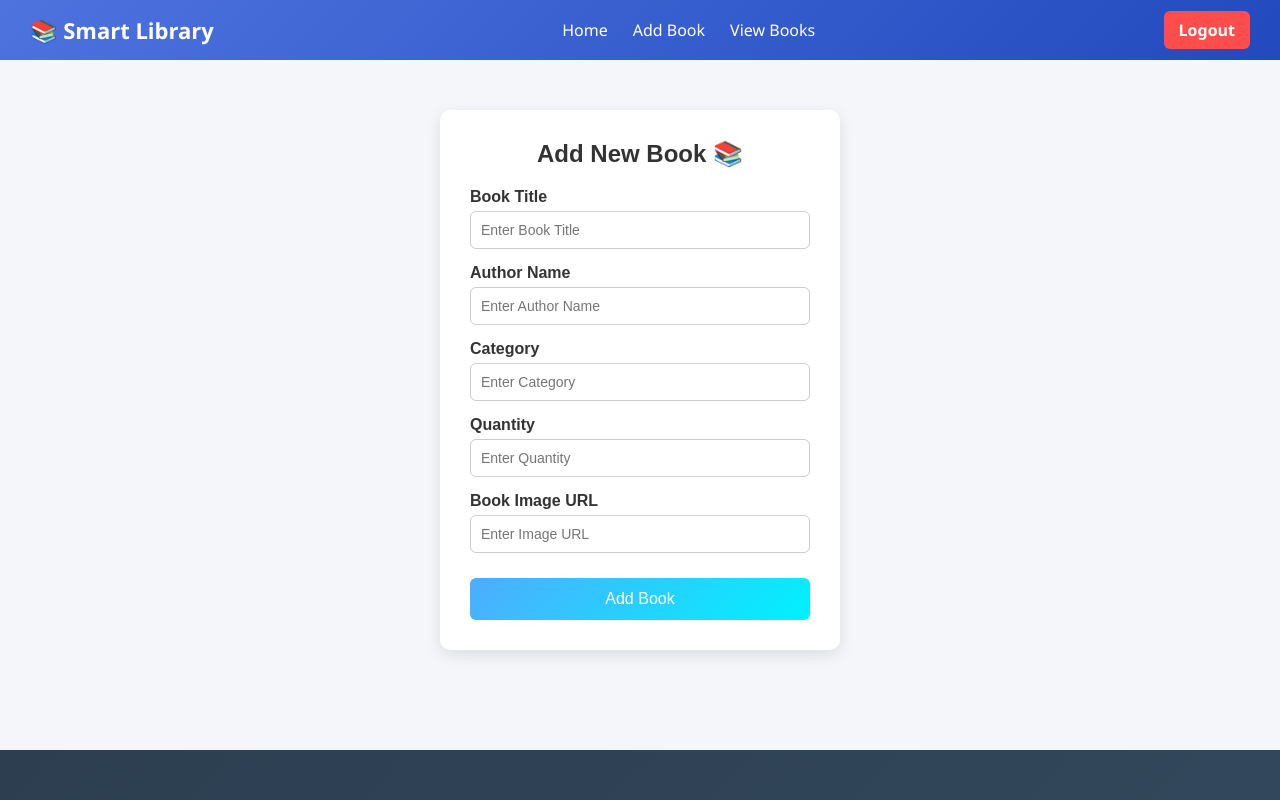
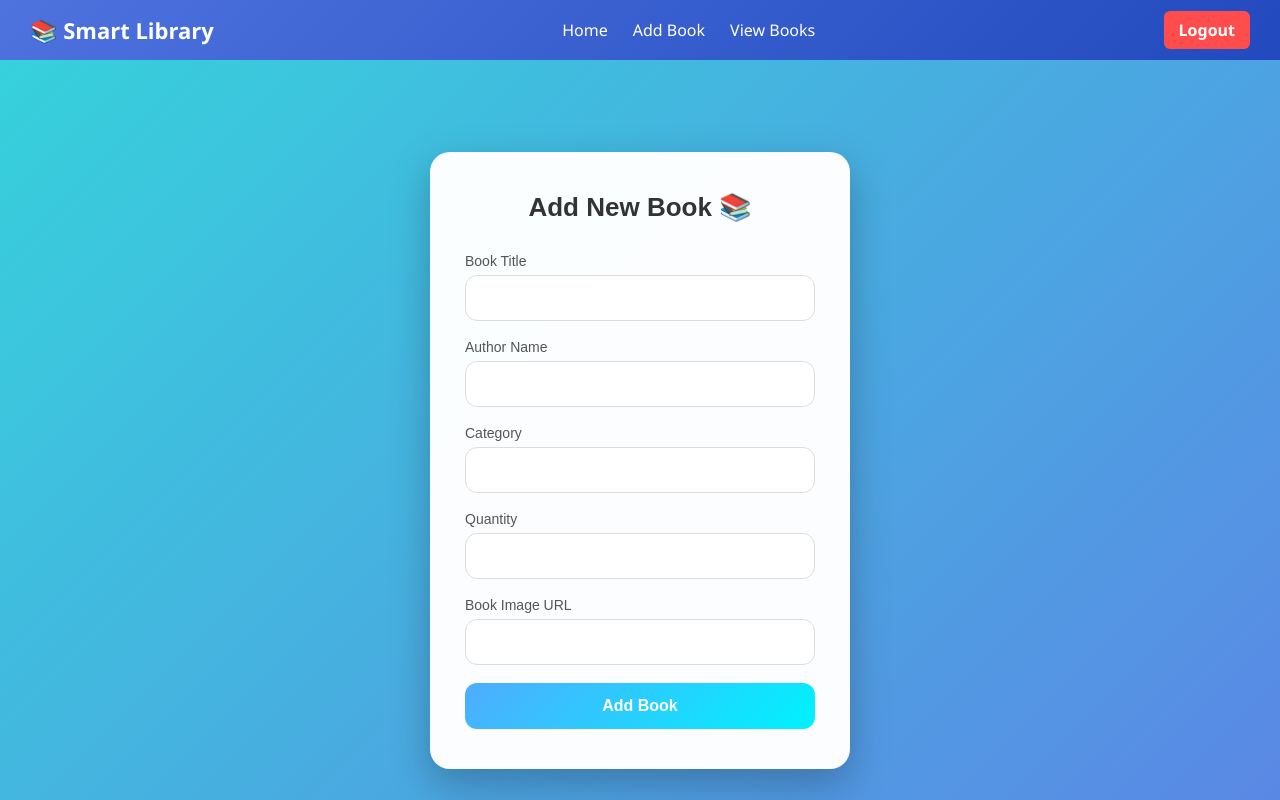
Before and after one commit to impranavshukla/libraray_managemant_system, an Angular app: page /admin/books in a window 1280 px wide. Shown: the top 800 px of the page. Built offline with nearby package versions, Linux system fonts and the light colour scheme.

Commit message:
api working done for get ,post,delete

```diff
--- a/src/app/admin/admin-add-book/admin-add-book.css
+++ b/src/app/admin/admin-add-book/admin-add-book.css
@@ -1,76 +1,88 @@
+/* Full page container */
 .add-book-container {
   display: flex;
   justify-content: center;
   align-items: center;
-  padding: 40px;
-  background-color: #f4f6f9;
-  min-height: 80vh;
-  font-family: Arial, sans-serif;
+  min-height: 100vh;
+  background: linear-gradient(135deg, #36d1dc, #5b86e5);
+  font-family: 'Poppins', sans-serif;
 }
 
-/* Form Box */
+/* Form card */
+.form-box {
+  background-color: rgba(255, 255, 255, 0.98);
+  padding: 40px 35px;
+  border-radius: 20px;
+  box-shadow: 0 15px 40px rgba(0, 0, 0, 0.25);
+  width: 420px;
+  transition: all 0.4s ease;
+}
 
-.form-box {
-  background: white;
-  padding: 30px;
-  width: 400px;
-  border-radius: 10px;
-  box-shadow: 0px 5px 15px rgba(0,0,0,0.1);
+.form-box:hover {
+  transform: translateY(-5px);
+  box-shadow: 0 20px 50px rgba(0, 0, 0, 0.3);
 }
 
 /* Heading */
-
 .form-box h2 {
   text-align: center;
-  margin-bottom: 20px;
+  font-size: 26px;
   color: #333;
+  margin-bottom: 30px;
+  font-weight: 700;
 }
 
-/* Input Groups */
-
+/* Input groups */
 .input-group {
-  margin-bottom: 15px;
+  display: flex;
+  flex-direction: column;
+  margin-bottom: 18px;
+  position: relative;
 }
 
 .input-group label {
-  display: block;
-  margin-bottom: 5px;
-  font-weight: bold;
+  margin-bottom: 6px;
+  font-weight: 500;
+  color: #555;
+  font-size: 14px;
 }
 
 /* Inputs */
-
 .input-group input {
-  width: 100%;
-  padding: 10px;
-  border-radius: 6px;
-  border: 1px solid #ccc;
+  padding: 14px 16px;
+  border-radius: 12px;
+  border: 1.5px solid #ddd;
   font-size: 14px;
+  transition: 0.3s;
+  outline: none;
 }
 
-/* Focus Effect */
-
 .input-group input:focus {
-  outline: none;
-  border-color: #3498db;
+  border-color: #4facfe;
+  box-shadow: 0 4px 12px rgba(79, 172, 254, 0.4);
 }
 
-/* Button */
-
-button {
+/* Submit button */
+button[type="submit"] {
   width: 100%;
-  padding: 12px;
+  padding: 14px 0;
+  border-radius: 12px;
+  border: none;
+  font-size: 16px;
+  font-weight: 600;
+  color: #fff;
   background: linear-gradient(135deg, #4facfe, #00f2fe);
-  border: none;
-  color: white;
-  font-size: 16px;
-  border-radius: 6px;
   cursor: pointer;
-  margin-top: 10px;
+  transition: all 0.3s ease;
 }
 
-/* Hover */
+button[type="submit"]:hover {
+  background: linear-gradient(135deg, #00f2fe, #4facfe);
+  transform: translateY(-3px);
+  box-shadow: 0 8px 20px rgba(0, 0, 0, 0.25);
+}
 
-button:hover {
-  opacity: 0.9;
+/* Smooth input focus animation */
+.input-group input:focus::placeholder {
+  color: transparent;
 }
--- a/src/app/admin/admin-add-book/admin-add-book.html
+++ b/src/app/admin/admin-add-book/admin-add-book.html
@@ -1,35 +1,34 @@
-
 <div class="add-book-container">
 
   <div class="form-box">
 
     <h2>Add New Book 📚</h2>
 
-    <form>
+    <form [formGroup]="bookForm" (ngSubmit)="addBook()">
 
       <div class="input-group">
         <label>Book Title</label>
-        <input type="text" placeholder="Enter Book Title">
+        <input type="text" formControlName="title">
       </div>
 
       <div class="input-group">
         <label>Author Name</label>
-        <input type="text" placeholder="Enter Author Name">
+        <input type="text" formControlName="author">
       </div>
 
       <div class="input-group">
         <label>Category</label>
-        <input type="text" placeholder="Enter Category">
+        <input type="text" formControlName="category">
       </div>
 
       <div class="input-group">
         <label>Quantity</label>
-        <input type="number" placeholder="Enter Quantity">
+        <input type="number" formControlName="quantity">
       </div>
 
       <div class="input-group">
         <label>Book Image URL</label>
-        <input type="text" placeholder="Enter Image URL">
+        <input type="text" formControlName="image">
       </div>
 
       <button type="submit">Add Book</button>
--- a/src/app/admin/admin-add-book/admin-add-book.ts
+++ b/src/app/admin/admin-add-book/admin-add-book.ts
@@ -1,11 +1,45 @@
 import { Component } from '@angular/core';
+import { Router } from '@angular/router';
+import { ReactiveFormsModule, FormGroup, FormControl } from '@angular/forms';
+import { CommonModule } from '@angular/common';
+import { AdminService } from '../../services/admin-service';
 
 @Component({
-  selector: 'app-admin-add-book',
-  imports: [],
+  selector: 'app-add-book',
+  standalone: true,
+  imports: [ReactiveFormsModule, CommonModule],
   templateUrl: './admin-add-book.html',
-  styleUrl: './admin-add-book.css',
+styleUrl: './admin-add-book.css'
 })
 export class AdminAddBook {
 
+  constructor(
+    private bookService: AdminService,
+    private router: Router
+  ) {}
+
+
+  bookForm = new FormGroup({
+
+    title: new FormControl(''),
+    author: new FormControl(''),
+    category: new FormControl(''),
+    quantity: new FormControl(''),
+    image: new FormControl('')
+
+  });
+
+
+  addBook(){
+
+    this.bookService.addBook(this.bookForm.value).subscribe(()=>{
+
+      alert("Book Added Successfully 📚");
+
+      this.router.navigate(['/admin/home']);
+
+    });
+
+  }
+
 }
--- a/src/app/admin/admin-home/admin-home.css
+++ b/src/app/admin/admin-home/admin-home.css
@@ -1,60 +1,64 @@
-.admin-home {
-  padding: 30px;
-  font-family: Arial, sans-serif;
-  background-color: #f4f6f9;
-  min-height: 80vh;
+.container{
+
+padding:30px;
+
 }
 
-/* Welcome Box */
+.title{
 
-.welcome-box {
-  background: linear-gradient(135deg, #4facfe, #00f2fe);
-  color: white;
-  padding: 30px;
-  border-radius: 10px;
-  margin-bottom: 30px;
+text-align:center;
+margin-bottom:30px;
+color:#333;
+font-size:28px;
+
 }
 
-.welcome-box h1 {
-  margin-bottom: 10px;
+.card-container{
+
+display:flex;
+flex-wrap:wrap;
+gap:25px;
+justify-content:center;
+
 }
 
-.welcome-box p {
-  font-size: 16px;
+.card{
+
+width:260px;
+padding:15px;
+border-radius:15px;
+box-shadow:0px 5px 15px rgba(0,0,0,0.2);
+background:white;
+transition:0.3s;
+text-align:center;
+
 }
 
-/* Cards */
+.card:hover{
 
-.dashboard-cards {
-  display: flex;
-  gap: 20px;
-  flex-wrap: wrap;
+transform:translateY(-5px);
+
 }
 
-/* Individual Card */
+.book-img{
 
-.card {
-  flex: 1;
-  min-width: 220px;
-  background: white;
-  padding: 25px;
-  border-radius: 10px;
-  box-shadow: 0px 4px 10px rgba(0,0,0,0.1);
-  text-align: center;
-  transition: 0.3s;
+width:100%;
+height:220px;
+object-fit:cover;
+border-radius:10px;
+
 }
 
-/* Hover Effect */
+h3{
 
-.card:hover {
-  transform: translateY(-5px);
+margin-top:10px;
+color:#222;
+
 }
 
-/* Numbers */
+p{
 
-.number {
-  font-size: 32px;
-  font-weight: bold;
-  margin-top: 10px;
-  color: #3498db;
+margin:6px 0;
+color:#666;
+
 }
--- a/src/app/admin/admin-home/admin-home.html
+++ b/src/app/admin/admin-home/admin-home.html
@@ -1,37 +1,29 @@
+<div class="container">
 
-<div class="admin-home">
+<h2 class="title">📚 Admin Dashboard</h2>
 
-  <!-- Welcome Section -->
-  <div class="welcome-box">
-    <h1>Welcome Admin 👋</h1>
-    <p>
-      Manage your library efficiently. Add books, manage students and track issued books easily.
-    </p>
-  </div>
+<div class="card-container">
 
-  <!-- Dashboard Cards -->
-  <div class="dashboard-cards">
+@for(book of books(); track book.id){
 
-    <div class="card">
-      <h2>Total Books</h2>
-      <p class="number">120</p>
-    </div>
+<div class="card">
 
-    <div class="card">
-      <h2>Total Students</h2>
-      <p class="number">75</p>
-    </div>
+<img [src]="book.image" class="book-img">
 
-    <div class="card">
-      <h2>Books Issued</h2>
-      <p class="number">30</p>
-    </div>
+<h3>{{book.title}}</h3>
 
-    <div class="card">
-      <h2>Available Books</h2>
-      <p class="number">90</p>
-    </div>
+<p>Author : {{book.author}}</p>
 
-  </div>
+<p>Category : {{book.category}}</p>
+
+<p>Price : ₹{{book.price}}</p>
+
+<p>Available : {{book.available}}</p>
 
 </div>
+
+}
+
+</div>
+
+</div>
--- a/src/app/admin/admin-home/admin-home.ts
+++ b/src/app/admin/admin-home/admin-home.ts
@@ -1,11 +1,35 @@
-import { Component } from '@angular/core';
+import { HttpClientModule } from '@angular/common/http';
+import { Component, OnInit, signal } from '@angular/core';
+
+import { CommonModule } from '@angular/common';
+import { AdminService } from '../../services/admin-service';
 
 @Component({
   selector: 'app-admin-home',
-  imports: [],
+  standalone: true,
+  imports: [CommonModule,HttpClientModule],
   templateUrl: './admin-home.html',
-  styleUrl: './admin-home.css',
+  styleUrl: './admin-home.css'
 })
-export class AdminHome {
+
+export class AdminHome implements OnInit {
+
+  books = signal<any[]>([]);
+
+  constructor(private bookService:AdminService){}
+
+  ngOnInit(): void {
+    this.loadBooks();
+  }
+
+  loadBooks(){
+
+    this.bookService.getBooks().subscribe((data:any)=>{
+
+      this.books.set(data);
+
+    });
+
+  }
 
 }
--- a/src/app/admin/admin-nav-bar/admin-nav-bar.html
+++ b/src/app/admin/admin-nav-bar/admin-nav-bar.html
@@ -1,30 +1,21 @@
 <nav class="navbar">
-
-  <div class="logo">
-    📚 Smart Library
-  </div>
+  <div class="logo">📚 Smart Library</div>
 
   <ul class="nav-links">
-
     <li>
-     <a routerLink="/admin/home">Home</a>
+      <a routerLink="/admin/home">Home</a>
     </li>
 
     <li>
-     <a routerLink="/admin/books">Add Book</a>
+      <a routerLink="/admin/books">Add Book</a>
     </li>
 
     <li>
-     <a routerLink="/admin/students">View Books</a>
-
+      <a routerLink="/admin/view-books">View Books</a>
     </li>
-
-
-
   </ul>
 
   <div class="logout">
     <a routerLink="/login">Logout</a>
   </div>
-
 </nav>
--- a/src/app/admin/admin-view-book/admin-view-book.css
+++ b/src/app/admin/admin-view-book/admin-view-book.css
@@ -1,19 +1,15 @@
 .view-book-container {
-
   padding: 30px;
   font-family: Arial, sans-serif;
+  min-height: 80vh;
   background-color: #f4f6f9;
-  min-height: 80vh;
 }
 
-/* Heading */
-
-.view-book-container h2 {
+h2 {
   margin-bottom: 20px;
 }
 
 /* Table */
-
 table {
   width: 100%;
   border-collapse: collapse;
@@ -21,33 +17,22 @@ table {
   box-shadow: 0px 4px 10px rgba(0,0,0,0.1);
 }
 
-/* Table Header */
-
 thead {
   background: linear-gradient(135deg, #4facfe, #00f2fe);
   color: white;
 }
 
-th {
+th, td {
   padding: 12px;
   text-align: left;
-}
-
-/* Table Data */
-
-td {
-  padding: 12px;
   border-bottom: 1px solid #ddd;
 }
-
-/* Hover Effect */
 
 tr:hover {
   background-color: #f1f1f1;
 }
 
 /* Buttons */
-
 .edit-btn {
   background: #3498db;
   border: none;
@@ -67,12 +52,6 @@ tr:hover {
   cursor: pointer;
 }
 
-/* Hover */
-
-.edit-btn:hover {
+.edit-btn:hover, .delete-btn:hover {
   opacity: 0.9;
 }
-
-.delete-btn:hover {
-  opacity: 0.9;
-}
--- a/src/app/admin/admin-view-book/admin-view-book.html
+++ b/src/app/admin/admin-view-book/admin-view-book.html
@@ -1,9 +1,6 @@
 <div class="view-book-container">
-
   <h2>All Books 📚</h2>
-
   <table>
-
     <thead>
       <tr>
         <th>ID</th>
@@ -14,36 +11,21 @@
         <th>Actions</th>
       </tr>
     </thead>
-
     <tbody>
-
-      <!-- Example Data -->
-      <tr>
-        <td>1</td>
-        <td>Java Programming</td>
-        <td>James Gosling</td>
-        <td>Programming</td>
-        <td>10</td>
-        <td>
-          <button class="edit-btn">Edit</button>
-          <button class="delete-btn">Delete</button>
-        </td>
-      </tr>
-
-      <tr>
-        <td>2</td>
-        <td>Data Structures</td>
-        <td>Mark Allen</td>
-        <td>Computer Science</td>
-        <td>8</td>
-        <td>
-          <button class="edit-btn">Edit</button>
-          <button class="delete-btn">Delete</button>
-        </td>
-      </tr>
-
+      <!-- use @for with signal -->
+      @for(book of books(); track book.id){
+        <tr>
+          <td>{{ book.id }}</td>
+          <td>{{ book.title }}</td>
+          <td>{{ book.author }}</td>
+          <td>{{ book.category }}</td>
+          <td>{{ book.quantity }}</td>
+          <td>
+            <button class="edit-btn">Edit</button>
+            <button class="delete-btn" (click)="deleteBook(book.id)">Delete</button>
+          </td>
+        </tr>
+      }
     </tbody>
-
   </table>
-
 </div>
--- a/src/app/admin/admin-view-book/admin-view-book.ts
+++ b/src/app/admin/admin-view-book/admin-view-book.ts
@@ -1,11 +1,33 @@
-import { Component } from '@angular/core';
+import { Component, signal, OnInit } from '@angular/core';
+import { AdminService } from '../../services/admin-service';
 
 @Component({
   selector: 'app-admin-view-book',
-  imports: [],
   templateUrl: './admin-view-book.html',
-  styleUrl: './admin-view-book.css',
+  styleUrls: ['./admin-view-book.css'],
 })
-export class AdminViewBook {
+export class AdminViewBook implements OnInit {
 
+  books = signal<any[]>([]);
+
+  constructor(private bookService: AdminService) { }
+
+  ngOnInit(): void {
+    this.loadBooks();
+  }
+
+  loadBooks() {
+    this.bookService.getBooks().subscribe((data: any) => {
+      this.books.set(data);
+    });
+  }
+
+  deleteBook(id: any) {
+
+      this.bookService.getDeleteBook(id).subscribe(() => {
+        alert("Book Deleted Successfully 📚");
+        this.loadBooks();
+      });
+
+  }
 }
--- a/src/app/app.routes.ts
+++ b/src/app/app.routes.ts
@@ -27,7 +27,7 @@ export const routes: Routes = [
 
       { path: 'home', component: AdminHome },
       { path: 'books', component: AdminAddBook },
-      { path: 'students', component: AdminViewBook},
+      { path: 'view-books', component: AdminViewBook},
       { path: '', redirectTo: 'home', pathMatch: 'full' }
     ]
   },
--- /dev/null
+++ b/src/app/services/admin-service.ts
@@ -0,0 +1,30 @@
+import { HttpClient } from '@angular/common/http';
+import { Injectable } from '@angular/core';
+
+@Injectable({
+  providedIn: 'root',
+})
+export class AdminService {
+  url = "http://localhost:3000/admin-books";
+
+  constructor(private http:HttpClient) { }
+
+
+  getBooks(){
+
+    return this.http.get(this.url);
+
+  }
+
+  addBook(data: any) {
+    return this.http.post(this.url, data);
+  }
+
+  getDeleteBook(id: any) {
+    return this.http.delete(this.url + "/" + id);
+  }
+
+
+
+
+}
```
Also changed, not shown: 1 other file (tests, documents, lock files or other folders).
